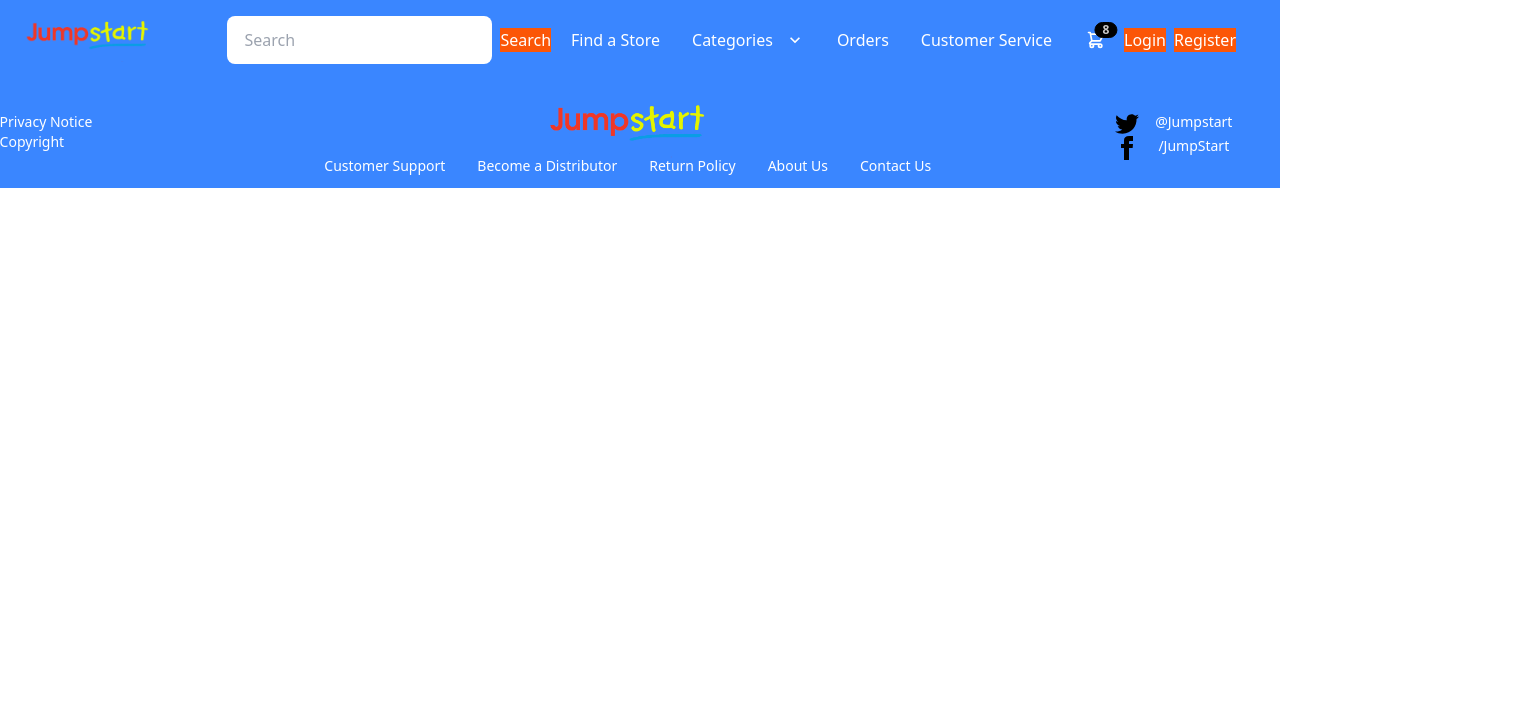
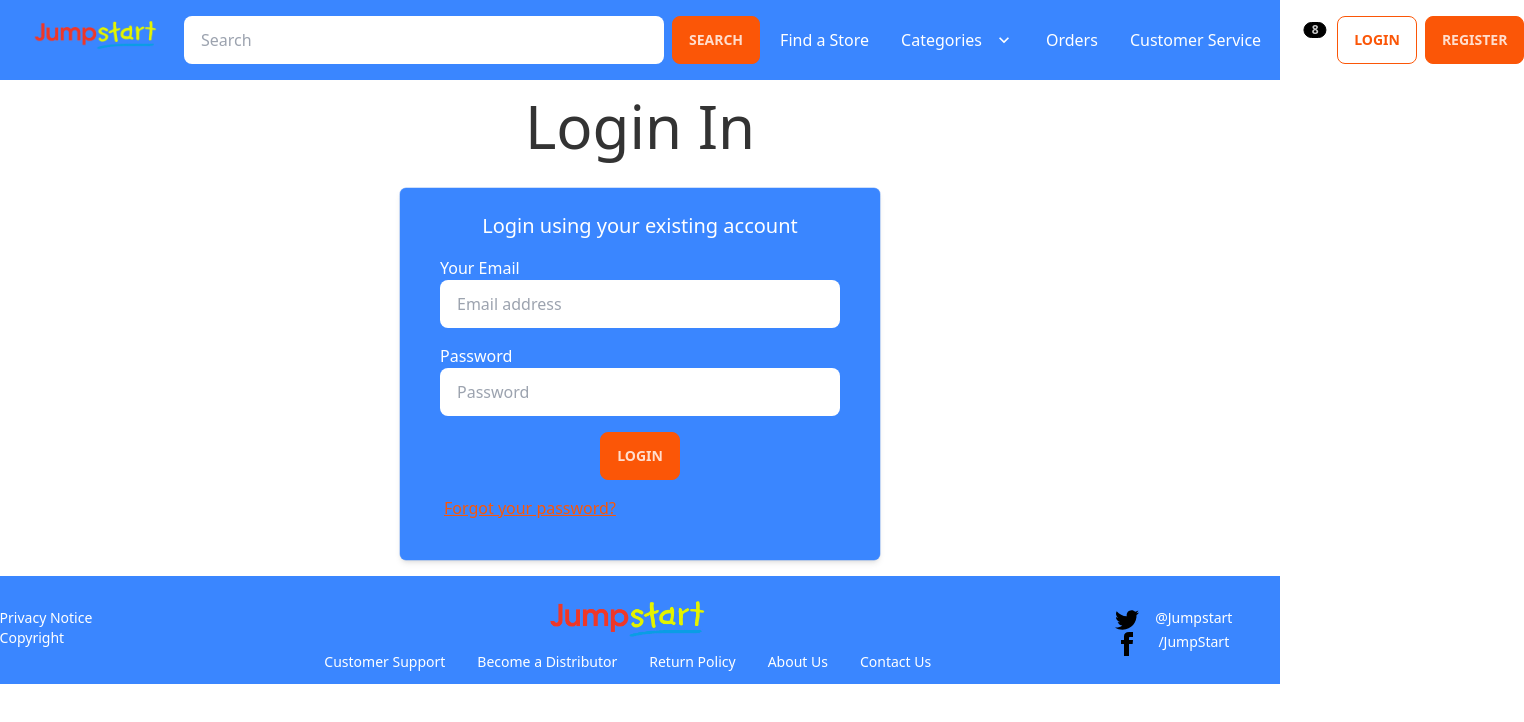
Before and after one commit to EdgarSnow75/JumpStart, a React (Vite) app in the folder Jump-Start/: page /userLogin in a window 1280 px wide. Shown: the top 722 px of the page, 1524 px wide, since content can reach past the window. Built offline with nearby package versions, Linux system fonts and the light colour scheme.

Commit message:
Added Logins and services

```diff
--- a/Jump-Start/src/App.jsx
+++ b/Jump-Start/src/App.jsx
@@ -7,6 +7,7 @@ import Home from "./Components/Home";
 import Header from "./Components/Header";
 import Footer from "./Components/Footer";
 import AboutUs from "./Components/AboutUs";
+import UserLogin from "./Components/Login&SignUp/UserLogin";
 
 const App = () => {
   return (
@@ -17,6 +18,7 @@ const App = () => {
         <Routes>
           <Route path="/" element={<Home />}></Route>
           <Route path="/About" element={<AboutUs />}></Route>
+          <Route path="/userLogin" element={<UserLogin />}></Route>
         </Routes>
       </BrowserRouter>
 
--- a/Jump-Start/src/Components/Header.jsx
+++ b/Jump-Start/src/Components/Header.jsx
@@ -1,71 +1,112 @@
-import JumpStart from "/src/Images/HeaderAndFooter/JumpStart.png"
+import { useNavigate } from "react-router-dom";
+import SecondaryButton from "./UI/Buttons/SecondaryButton";
+import SecondaryButtonOutline from "./UI/Buttons/SecondaryButtonOutline";
+import JumpStart from "/src/Images/HeaderAndFooter/JumpStart.png";
 
 const Header = (props) => {
-    return(
-        <div className="navbar w-screen bg-primary sticky top-0 pe-10 text-white">
+  const navigate = useNavigate();
 
+  const linkHandler = (path) => {
+    navigate(path);
+  };
+  return (
+    <div className="navbar w-screen bg-primary px-4 sticky top-0 z-20 text-white">
       <div className="flex-1">
-            <a className="btn btn-ghost w-40  items-center"><img src={JumpStart} /></a>
+        <a className="btn btn-ghost w-40  items-center">
+          <img src={JumpStart} />
+        </a>
       </div>
 
       <div className="form-control start-2 m-2 ">
-
-                        <input type="text" placeholder="Search" className="input text-black" />
-
+        <input
+          type="text"
+          placeholder="Search"
+          className="input text-black w-[30rem] focus:ring-1 ring-secondary"
+        />
       </div>
-            <button class="bg-secondary hover:bg-orange-700  ">
-                Search
-            </button>
+      <SecondaryButton>Search</SecondaryButton>
       <div className="flex-none">
         <ul className="menu menu-horizontal p-1">
-                    <li><a>Find a Store</a></li>
+          <li>
+            <a>Find a Store</a>
+          </li>
           <li tabIndex={0}>
             <a>
               Categories
-                            <svg className="fill-current" xmlns="http://www.w3.org/2000/svg" width="20" height="20" viewBox="0 0 24 24"><path d="M7.41,8.58L12,13.17L16.59,8.58L18,10L12,16L6,10L7.41,8.58Z"/></svg>
+              <svg
+                className="fill-current"
+                xmlns="http://www.w3.org/2000/svg"
+                width="20"
+                height="20"
+                viewBox="0 0 24 24"
+              >
+                <path d="M7.41,8.58L12,13.17L16.59,8.58L18,10L12,16L6,10L7.41,8.58Z" />
+              </svg>
             </a>
-                        <ul className="p-2 bg-base-100">
-                            <li><a>Submenu 1</a></li>
-                            <li><a>Submenu 2</a></li>
+            <ul className="p-2 bg-base-100 z-0">
+              <li>
+                <a>Submenu 1</a>
+              </li>
+              <li>
+                <a>Submenu 2</a>
+              </li>
             </ul>
           </li>
-                    <li><a>Orders</a></li>
-                    <li><a>Customer Service</a></li>
+          <li>
+            <a>Orders</a>
+          </li>
+          <li>
+            <a>Customer Service</a>
+          </li>
         </ul>
       </div>
       <div className="flex-none">
         <div className="dropdown dropdown-end">
           <label tabIndex={0} className="btn btn-ghost btn-circle">
             <div className="indicator">
-                    <svg xmlns="http://www.w3.org/2000/svg" className="h-5 w-5" fill="none" viewBox="0 0 24 24" stroke="currentColor"><path strokeLinecap="round" strokeLinejoin="round" strokeWidth="2" d="M3 3h2l.4 2M7 13h10l4-8H5.4M7 13L5.4 5M7 13l-2.293 2.293c-.63.63-.184 1.707.707 1.707H17m0 0a2 2 0 100 4 2 2 0 000-4zm-8 2a2 2 0 11-4 0 2 2 0 014 0z" /></svg>
+              <svg
+                xmlns="http://www.w3.org/2000/svg"
+                className="h-5 w-5"
+                fill="none"
+                viewBox="0 0 24 24"
+                stroke="currentColor"
+              >
+                <path
+                  strokeLinecap="round"
+                  strokeLinejoin="round"
+                  strokeWidth="2"
+                  d="M3 3h2l.4 2M7 13h10l4-8H5.4M7 13L5.4 5M7 13l-2.293 2.293c-.63.63-.184 1.707.707 1.707H17m0 0a2 2 0 100 4 2 2 0 000-4zm-8 2a2 2 0 11-4 0 2 2 0 014 0z"
+                />
+              </svg>
               <span className="badge badge-sm indicator-item">8</span>
             </div>
           </label>
 
-
-                <div tabIndex={0} className="mt-3 card card-compact dropdown-content w-52 bg-base-100 shadow">
-
-
+          <div
+            tabIndex={0}
+            className="mt-3 card card-compact dropdown-content w-52 bg-base-100 shadow"
+          >
             <div className="card-body">
               <span className="font-bold text-lg">8 Items</span>
               <span className="text-info">Subtotal: $999</span>
               <div className="card-actions">
-                        <button className="btn btn-secondary btn-block">View cart</button>
+                <button className="btn btn-secondary btn-block">
+                  View cart
+                </button>
               </div>
             </div>
           </div>
         </div>
-                <button class="bg-secondary hover:bg-orange-700 mx-1  ">
+        <SecondaryButtonOutline
+          className="mx-2"
+          onClick={() => linkHandler("/userLogin")}
+        >
           Login
-                </button>
-                <button class="bg-secondary hover:bg-orange-700 mx-1 ">
-                Register
-                </button>
+        </SecondaryButtonOutline>
+        <SecondaryButton>Register</SecondaryButton>
       </div>
     </div>
-    )
+  );
+};
 
-
-}
-
-export default Header
+export default Header;
--- a/Jump-Start/src/Components/Home.jsx
+++ b/Jump-Start/src/Components/Home.jsx
@@ -1,8 +1,9 @@
+import ProductList from "./Products/ProductList";
 import SecondaryButton from "./UI/Buttons/SecondaryButton";
 import Hero1 from "images/hero1.jpg";
 const Home = () => {
   return (
-    <div className="p-2">
+    <div className="pb-2 px-6">
       <div className="carousel w-full h-[30rem]">
         <div id="slide1" className="carousel-item relative w-full">
           <img src={Hero1} className="w-full" />
@@ -58,8 +59,9 @@ const Home = () => {
           </div>
         </div>
       </div>
-      <div className="my-4">
-        <h2>Products Featured</h2>
+      <div className="m-4">
+        <h2 className="text-3xl font-bold">Products Featured</h2>
+        ~<ProductList />
       </div>
     </div>
   );
--- /dev/null
+++ b/Jump-Start/src/Components/Login&SignUp/UserLogin.jsx
@@ -0,0 +1,61 @@
+import { useNavigate } from "react-router-dom";
+import SecondaryButton from "../UI/Buttons/SecondaryButton";
+
+const UserLogin = (props) => {
+  const navigate = useNavigate();
+
+  const handleLogin = () => {
+    console.log("It worked!");
+  };
+  return (
+    <div>
+      <div className="flex flex-col items-center">
+        <div className="text-center">
+          <h2 className="text-6xl my-4">Login In</h2>
+        </div>
+        <div className="rounded-md w-[30rem] shadow-md p-10 pt-6 my-4 ring-[0.5px] ring-[rgba(0,0,0,0.2) bg-primary text-white">
+          <h3 className="text-center mb-4 text-xl">
+            Login using your existing account
+          </h3>
+          <form onSubmit={handleLogin}>
+            <div className="flex flex-col mb-4">
+              <label className="mr-4">Your Email</label>
+              <input
+                type="email"
+                name="emailAddress"
+                className="w-90 input text-black"
+                placeholder="Email address"
+                required
+              />
+            </div>
+            <div className="flex flex-col">
+              <label className="mr-4">Password</label>
+              <input
+                type="password"
+                name="password"
+                className="w-90 input text-black"
+                placeholder="Password"
+                required
+              />
+            </div>
+            <div className="flex justify-center items-center">
+              <SecondaryButton type="submit" className="my-4">
+                {" "}
+                Login{" "}
+              </SecondaryButton>
+            </div>
+            <div>
+              <a
+                onClick={() => handleLink("/forgetPassword")}
+                className="link link-secondary ml-1 mt-3"
+              >
+                Forgot your password?
+              </a>
+            </div>
+          </form>
+        </div>
+      </div>
+    </div>
+  );
+};
+export default UserLogin;
--- /dev/null
+++ b/Jump-Start/src/Components/Login&SignUp/UserSignUp.jsx
@@ -0,0 +1,6 @@
+const UserSignUp = () => {
+    return (
+
+    );
+}
+export default UserSignUp;
--- /dev/null
+++ b/Jump-Start/src/Components/Products/ProductList.jsx
@@ -0,0 +1,18 @@
+const ProductList = (props) => {
+  return (
+    <div>
+      {/* {items.length > 0 ? (
+        items.map((item) => {
+            <
+        })
+      ) : (
+        <div>
+          <h3 className="text-lg text-center">
+            There are no items to display. Sorry for the inconvience!
+          </h3>
+        </div>
+      )} */}
+    </div>
+  );
+};
+export default ProductList;
--- a/Jump-Start/src/Components/UI/Buttons/PrimaryButton.jsx
+++ b/Jump-Start/src/Components/UI/Buttons/PrimaryButton.jsx
@@ -1,6 +1,10 @@
 const PrimaryButton = (props) => {
   return (
-    <button type={props.type} className="btn-primary" onClick={props.onClick}>
+    <button
+      type={props.type}
+      className={`btn btn-primary ${props.className}`}
+      onClick={props.onClick}
+    >
       {props.children}
     </button>
   );
--- a/Jump-Start/src/Components/UI/Buttons/PrimaryButtonOutline.jsx
+++ b/Jump-Start/src/Components/UI/Buttons/PrimaryButtonOutline.jsx
@@ -2,7 +2,7 @@ const PrimaryButtonOutline = (props) => {
   return (
     <button
       type={props.type}
-      className="btn-outline btn-primary"
+      className={`btn btn-outline btn-primary ${props.className}`}
       onClick={props.onClick}
     >
       {props.children}
--- a/Jump-Start/src/Components/UI/Buttons/SecondaryButton.jsx
+++ b/Jump-Start/src/Components/UI/Buttons/SecondaryButton.jsx
@@ -1,6 +1,10 @@
 const SecondaryButton = (props) => {
   return (
-    <button type={props.type} className="btn-secondary" onClick={props.onClick}>
+    <button
+      type={props.type}
+      className={`btn btn-secondary ${props.className}`}
+      onClick={props.onClick}
+    >
       {props.children}
     </button>
   );
--- a/Jump-Start/src/Components/UI/Buttons/SecondaryButtonOutline.jsx
+++ b/Jump-Start/src/Components/UI/Buttons/SecondaryButtonOutline.jsx
@@ -2,7 +2,7 @@ const SecondaryButtonOutline = (props) => {
   return (
     <button
       type={props.type}
-      className="btn-outline btn-secondary"
+      className={`btn btn-outline btn-secondary ${props.className}`}
       onClick={props.onClick}
     >
       {props.children}
--- /dev/null
+++ b/Jump-Start/src/services/CustomerService.js
@@ -0,0 +1,58 @@
+import axios from "axios";
+
+class CustomerService {
+    #API_URI = "https://localhost:3000/api/customer";
+
+    async signup(details) {
+        const {
+            customerName,
+            customerEmail,
+            password,
+            customerLocation,
+            customerContact,
+        } = details;
+
+        const response = await axios.post(
+            `${this.#API_URI}/signup`,
+            {
+                customerName,
+                customerEmail,
+                password,
+                customerLocation,
+                customerContact,
+            },
+            {
+                withCredentials: true,
+            }
+        );
+        return response.data;
+    }
+
+    async update(details) {
+        const {
+            customerName,
+            customerEmail,
+            password,
+            customerLocation,
+            customerContact,
+        } = details;
+
+        const response = await axios.post(
+            `${this.#API_URI}/update`,
+            {
+                customerName,
+                customerEmail,
+                password,
+                customerLocation,
+                customerContact,
+            },
+            {
+                withCredentials: true,
+            }
+        );
+        return response.data;
+
+    }
+}
+
+export default new CustomerService();
--- /dev/null
+++ b/Jump-Start/src/services/UserService.js
@@ -0,0 +1,62 @@
+import axios from "axios";
+
+class UserService {
+    #API_URI = "https://localhost:3000/api/user";
+    #LOCAL_STORAGE_KEY = "refreshToken";
+
+    async login(credentials) {
+        const { emailAddress, password } = credentials;
+
+        const response = await axios.post(
+            `${this.#API_URI}/login`,
+            {
+                emailAddress,
+                password,
+            },
+            {
+                withCredentials: true,
+            }
+        );
+
+        localStorage.setItem(this.#LOCAL_STORAGE_KEY, response.data.refreshToken);
+        return response.data;
+    }
+
+    async logout() {
+        const response = await axios.post(
+            `${this.#API_URI}/logout`,
+            {},
+            {
+                withCredentials: true,
+            }
+        );
+
+        localStorage.removeItem(this.#LOCAL_STORAGE_KEY);
+        return response.data;
+    }
+
+    async refresh(refreshToken) {
+        const response = await axios.post(
+            `${this.#API_URI}/refresh`,
+            {
+                refreshToken,
+            },
+            {
+                withCredentials: true,
+            }
+        );
+        return response.data;
+    }
+
+    async getUserDetails() {
+        const response = await axios.get(
+            `${this.#API_URI}/details`,
+            {
+                withCredentials: true,
+            }
+        );
+        return response.data;
+    }
+}
+
+export default new UserService();
```
Lines whose indentation alone changed are shown as unchanged.
